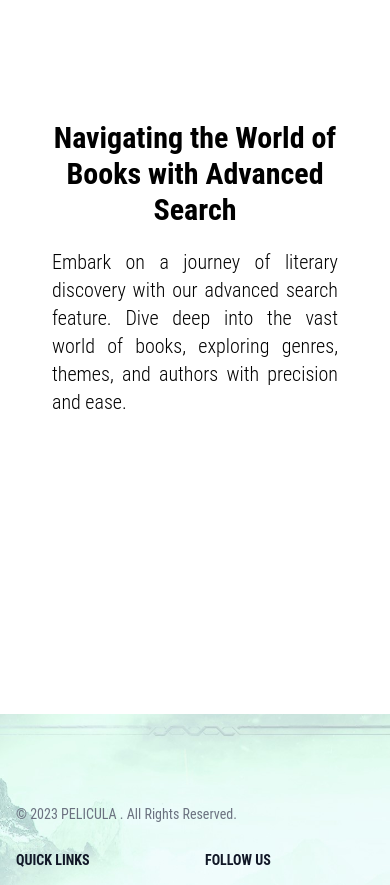
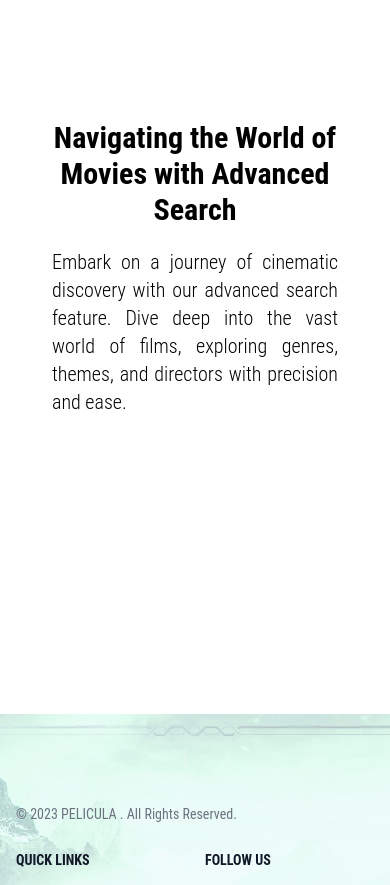
Before and after one commit to MOHAMEDMESKINE1/movie-app-react, a React (Vite) app: page / in a window 390 px wide. Shown: the part 3620-4505 px from the top of the page. Built offline with nearby package versions, Linux system fonts and the light colour scheme; no server answers.

Commit message:
change content

```diff
--- a/src/App.jsx
+++ b/src/App.jsx
@@ -34,8 +34,8 @@ export default  function App ()  {
               <Route path="/movies" element={<Movies />} />
               <Route path="/movies/details/:id" element={<MovieDetails />} />
 
-              <Route path="/books" element={<Books />} />
-              <Route path="/books/details/:id" element={<BookDetails />} />
+              {/* <Route path="/books" element={<Books />} />
+              <Route path="/books/details/:id" element={<BookDetails />} /> */}
 
               <Route path="/blog" element={<Blog />} />
               <Route path="*" element={<Error404 />} />
--- a/src/components/Home.jsx
+++ b/src/components/Home.jsx
@@ -219,8 +219,8 @@ export default function Home() {
 
 
                         <div className='p-3 m-5'>
-                            <h1 className="text-center text-3xl lg:text-5xl font-bold mb-5">Navigating the World of Books with Advanced Search</h1>
-                            <p className="text-xl text-justify lg:text-2xl font-light ">Embark on a journey of literary discovery with our advanced search feature. Dive deep into the vast world of books, exploring genres, themes, and authors with precision and ease.</p>
+                            <h1 className="text-center text-3xl lg:text-5xl font-bold mb-5">Navigating the World of Movies with Advanced Search</h1>
+                            <p className="text-xl text-justify lg:text-2xl font-light ">Embark on a journey of cinematic discovery with our advanced search feature. Dive deep into the vast world of films, exploring genres, themes, and directors with precision and ease.</p>
                         </div>
                         <div data-aos='fade-up'  className="">
                             <img src={book} className='    rounded-md shadow-lg ' alt="" />
--- a/src/layouts/NavbarLayout.jsx
+++ b/src/layouts/NavbarLayout.jsx
@@ -68,13 +68,13 @@ function NavbarLayout() {
                     </Link>
                     </li>
 
-                    <li className="border-t md:border-none">
+                    {/* <li className="border-t md:border-none">
                         <Link to={"/books"} className="block md:inline-block px-4 py-3 no-underline text-grey-darkest hover:text-grey-darker font-bold">
                             <FontAwesomeIcon icon={faBook}   className=' text-xs text-gray-900 mr-2'/>
                             Books
                         </Link>
                     </li>
-
+                    */}
 
                     <li className="border-t md:border-none">
                     <Link to={"/blog"} className="block md:inline-block px-4 py-3 no-underline text-grey-darkest hover:text-grey-darker font-bold">
```
